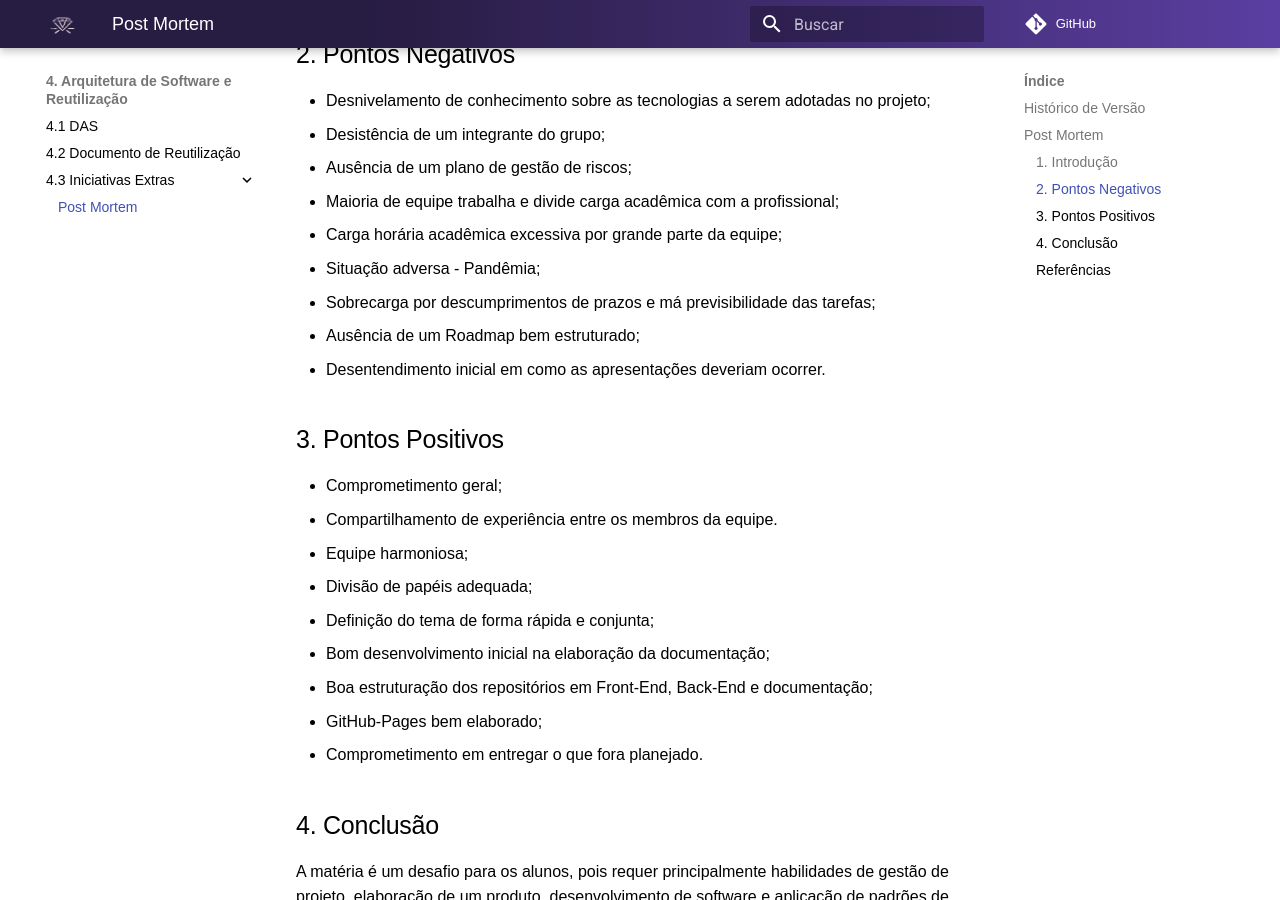
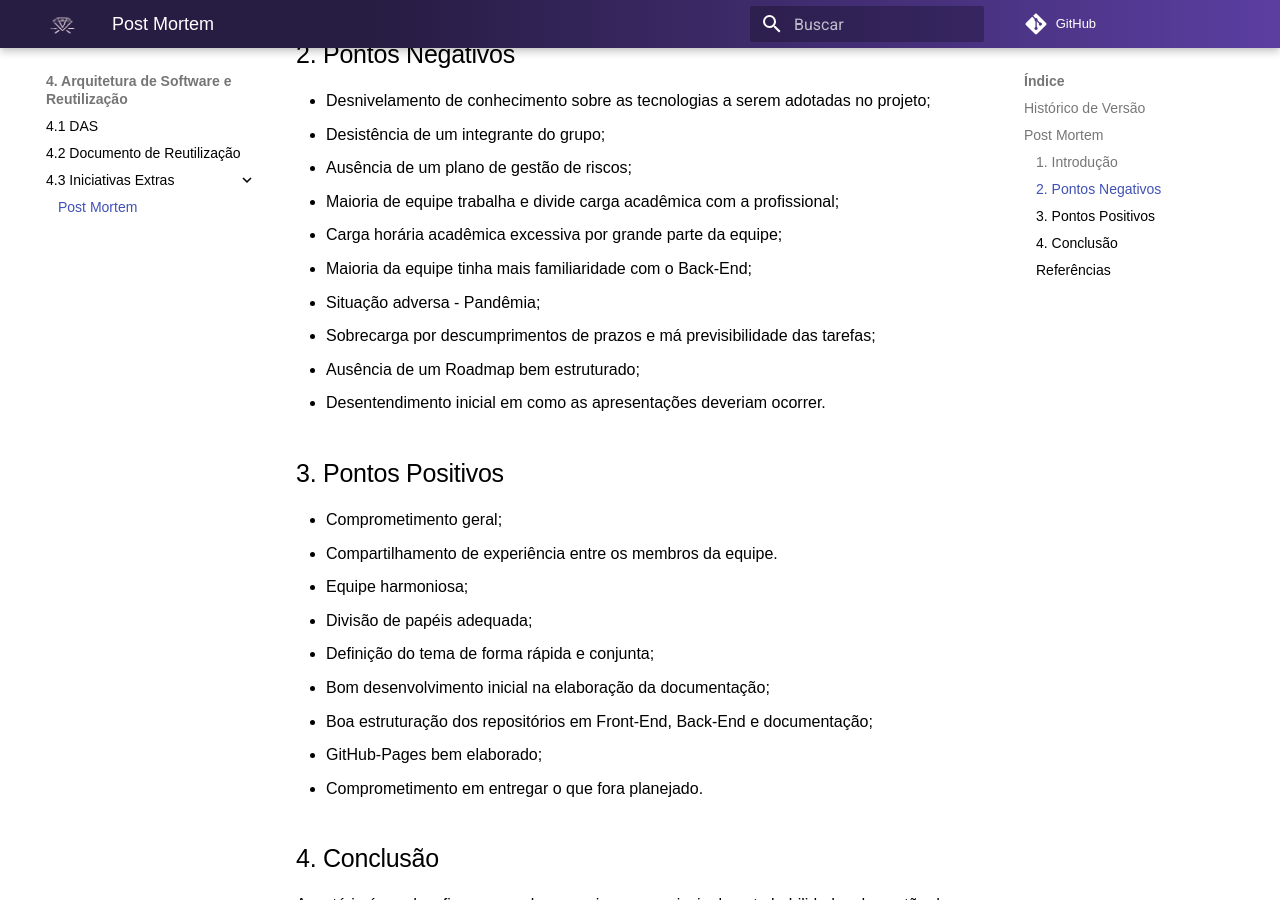
Before and after one commit to UnBArqDsw2021-2/2021.2_G7_-AluguelKitsFesta, an MkDocs documentation site: the page built from docs/arquitetura/postmortem.md, in a window 1280 px wide and 900 px high, scrolled down 809 px. Built offline with MkDocs 1.6.1 and Material for MkDocs 9.7.7, drawn with Linux system fonts in a browser that asks for light colours; comment, search, counter and statistics services are not loaded.

Commit message:
postmortem.md

```diff
--- a/docs/arquitetura/postmortem.md
+++ b/docs/arquitetura/postmortem.md
@@ -19,6 +19,7 @@ Além disso, ao registrar sistematicamente o histórico dos projetos executados,
 * Ausência de um plano de gestão de riscos;
 * Maioria de equipe trabalha e divide carga acadêmica com a profissional;
 * Carga horária acadêmica excessiva por grande parte da equipe;
+* Maioria da equipe tinha mais familiaridade com o Back-End;
 * Situação adversa - Pandêmia;
 * Sobrecarga por descumprimentos de prazos e má previsibilidade das tarefas;
 * Ausência de um Roadmap bem estruturado;
```
